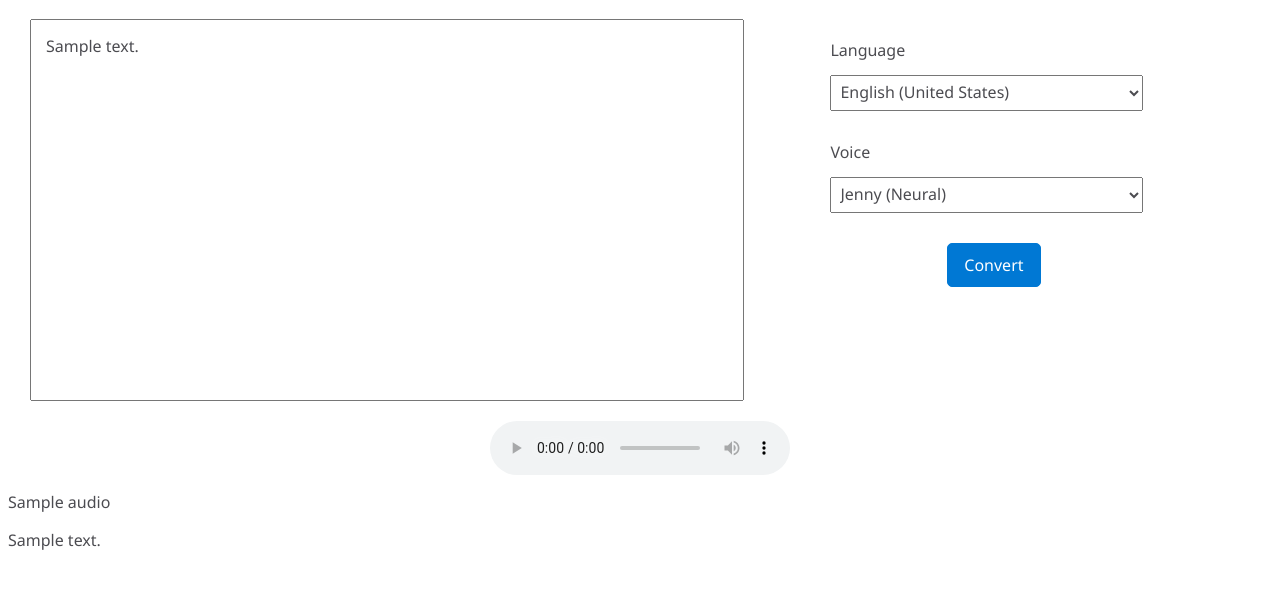
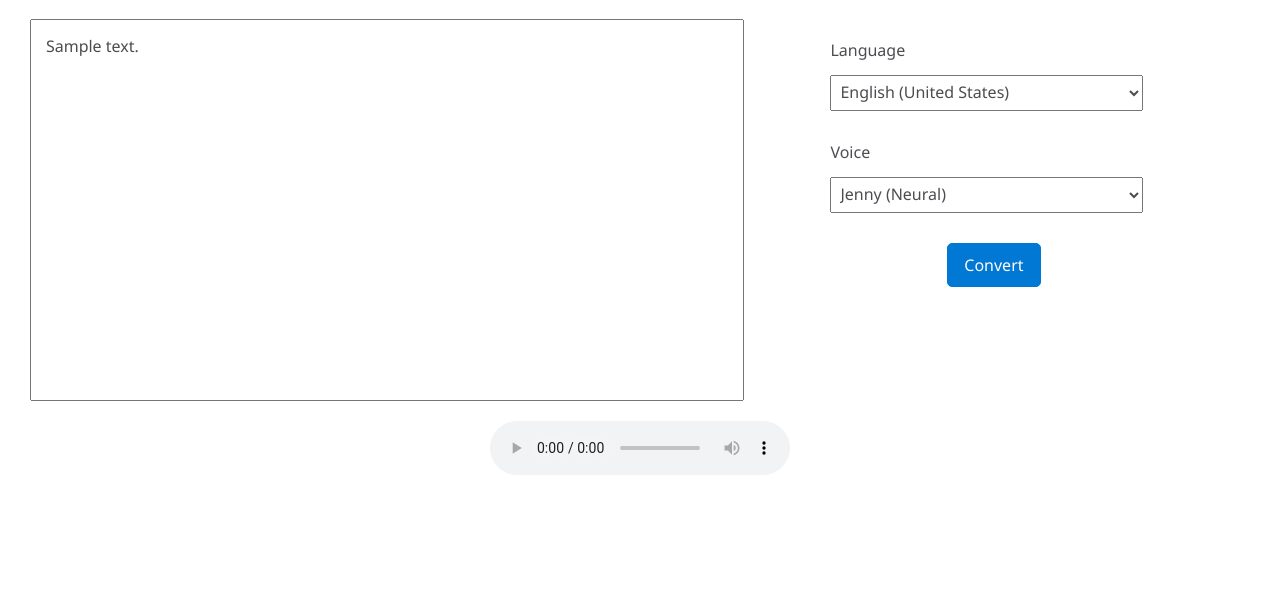
Before and after one commit to nhd79/Azure-Text-To-Speech-Python, a Flask app: template templates/index.html in a window 1280 px wide. Shown: the part 74-663 px from the top of the page. Run offline with Flask 2, Linux system fonts and the light colour scheme; the template is opened without the code that fills it: most values are stand-ins (such as "Sample title", 1, 10 or a date in 2020).

Commit message:
clean up

```diff
--- a/templates/index.html
+++ b/templates/index.html
@@ -67,10 +67,6 @@
       </audio>
     </div>
     {% endif %}
-    {% if audio %}
-    <p>{{audio}}</p>
-    <p>{{ttstext}}</p>
-    {% endif %}
   </body>
 
 </html>
```
Also changed, not shown: app.py (+1 -14 lines).
